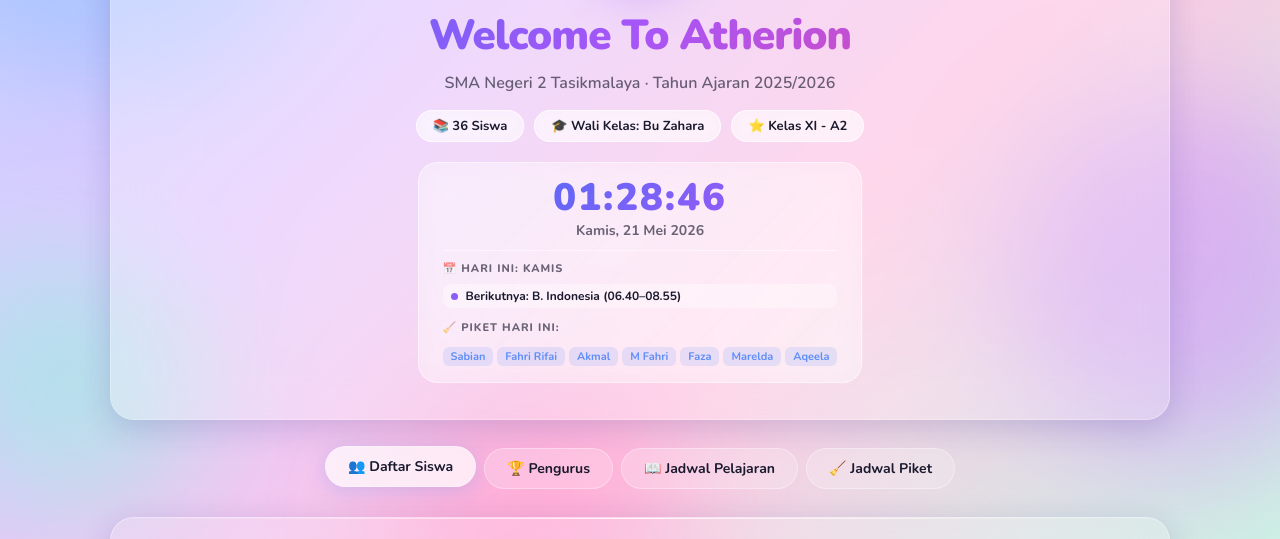
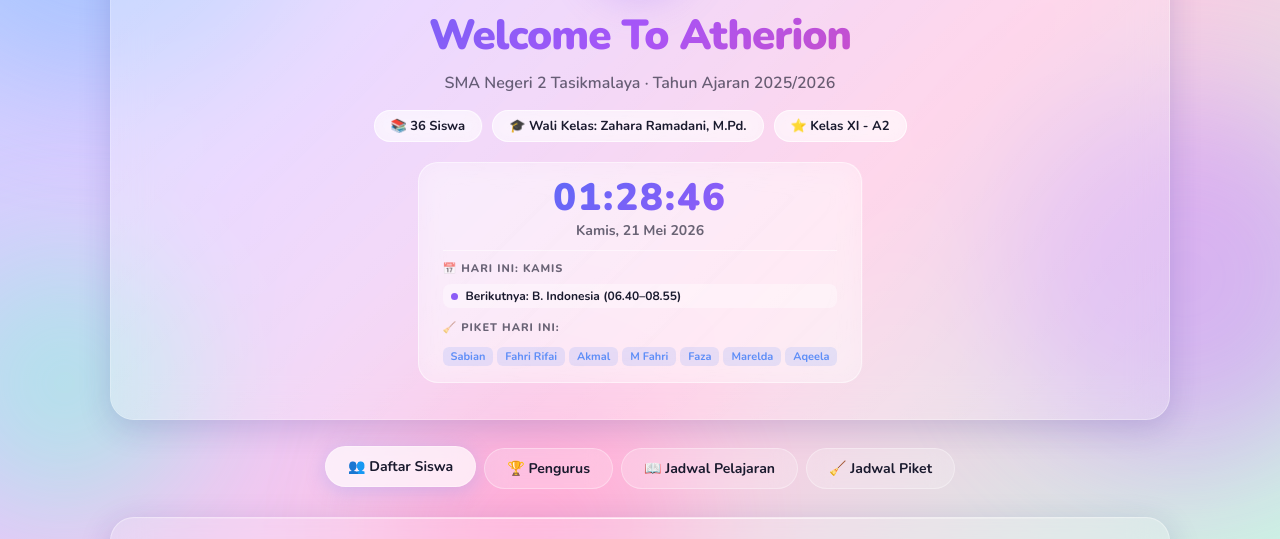
Before and after one commit to arkhandzikra/atherion, a plain HTML site: page index.html in a window 1280 px wide. Shown: the part 192-731 px from the top of the page. Drawn offline with nearby package versions, Linux system fonts and the light colour scheme.

Commit message:
index.html

```diff
--- a/index.html
+++ b/index.html
@@ -26,7 +26,7 @@
       <p>SMA Negeri 2 Tasikmalaya · Tahun Ajaran 2025/2026</p>
       <div class="badge-row">
         <span class="badge">📚 36 Siswa</span>
-        <span class="badge">🎓 Wali Kelas: Bu Zahara</span>
+        <span class="badge">🎓 Wali Kelas: Zahara Ramadani, M.Pd.</span>
         <span class="badge">⭐ Kelas XI - A2</span>
       </div>
       <!-- Clock & Date Widget -->
```
